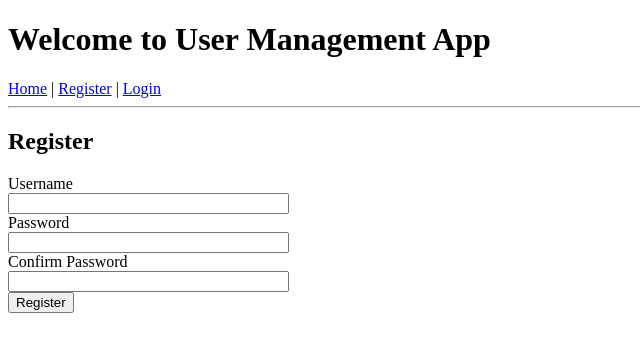
After one commit to sofianeharsal/Prise-en-Main-de-Flask, a Flask app: page /register in a window 1280 px wide. The commit adds this page. Shown: the top 352 px of the page, without its empty margins (0-640 px from the left). Run offline with Flask 3, Linux system fonts and the light colour scheme.

Commit message:
upload app v2

```diff
--- a/web_app/app.py
+++ b/web_app/app.py
@@ -1,17 +1,35 @@
-from flask import Flask, render_template, request, redirect, url_for
+from flask import Flask, render_template, request, redirect, url_for, session, flash
 from flask_sqlalchemy import SQLAlchemy
+from flask_bcrypt import Bcrypt
+from flask_wtf import FlaskForm
+from wtforms import StringField, PasswordField, SubmitField
+from wtforms.validators import DataRequired, Length, EqualTo
 import os
 
 app = Flask(__name__)
 app.config['SQLALCHEMY_DATABASE_URI'] = 'sqlite:///users.db'
 app.config['SQLALCHEMY_TRACK_MODIFICATIONS'] = False
+app.config['SECRET_KEY'] = os.urandom(24)
 db = SQLAlchemy(app)
+bcrypt = Bcrypt(app)
 
 # User model
 class User(db.Model):
     id = db.Column(db.Integer, primary_key=True)
-    username = db.Column(db.String(80), nullable=False)
+    username = db.Column(db.String(80), nullable=False, unique=True)
     password = db.Column(db.String(120), nullable=False)
+
+# Forms
+class RegistrationForm(FlaskForm):
+    username = StringField('Username', validators=[DataRequired(), Length(min=2, max=80)])
+    password = PasswordField('Password', validators=[DataRequired(), Length(min=6)])
+    confirm_password = PasswordField('Confirm Password', validators=[DataRequired(), EqualTo('password')])
+    submit = SubmitField('Register')
+
+class LoginForm(FlaskForm):
+    username = StringField('Username', validators=[DataRequired()])
+    password = PasswordField('Password', validators=[DataRequired()])
+    submit = SubmitField('Login')
 
 # Create the database and the database table
 @app.before_request
@@ -22,12 +40,49 @@ def before_request_func():
 def home():
     return render_template('base.html')
 
+@app.route('/register', methods=['GET', 'POST'])
+def register():
+    form = RegistrationForm()
+    if form.validate_on_submit():
+        hashed_password = bcrypt.generate_password_hash(form.password.data).decode('utf-8')
+        new_user = User(username=form.username.data, password=hashed_password)
+        db.session.add(new_user)
+        db.session.commit()
+        flash('Your account has been created!', 'success')
+        return redirect(url_for('login'))
+    return render_template('register.html', form=form)
+
+@app.route('/login', methods=['GET', 'POST'])
+def login():
+    form = LoginForm()
+    if form.validate_on_submit():
+        user = User.query.filter_by(username=form.username.data).first()
+        if user and bcrypt.check_password_hash(user.password, form.password.data):
+            session['user_id'] = user.id
+            session['username'] = user.username
+            flash('You have been logged in!', 'success')
+            return redirect(url_for('home'))
+        else:
+            flash('Login Unsuccessful. Please check username and password', 'danger')
+    return render_template('login.html', form=form)
+
+@app.route('/logout')
+def logout():
+    session.pop('user_id', None)
+    session.pop('username', None)
+    flash('You have been logged out!', 'success')
+    return redirect(url_for('home'))
+
 @app.route('/add_user', methods=['GET', 'POST'])
 def add_user():
+    if 'user_id' not in session:
+        flash('Please log in to access this page.', 'danger')
+        return redirect(url_for('login'))
     if request.method == 'POST':
         username = request.form['username']
         password = request.form['password']
-        new_user = User(username=username, password=password)
+        hashed_password = bcrypt.generate_password_hash(password).decode('utf-8')
+        new_user = User(username=username, password=hashed_password)
         db.session.add(new_user)
         db.session.commit()
         return redirect(url_for('list_users'))
@@ -35,6 +90,9 @@ def add_user():
 
 @app.route('/list_users')
 def list_users():
+    if 'user_id' not in session:
+        flash('Please log in to access this page.', 'danger')
+        return redirect(url_for('login'))
     users = User.query.all()
     return render_template('list_users.html', users=users)
 
--- a/web_app/templates/base.html
+++ b/web_app/templates/base.html
@@ -8,10 +8,24 @@
 <body>
     <h1>Welcome to User Management App</h1>
     <nav>
-        <a href="{{ url_for('add_user') }}">Add User</a> |
-        <a href="{{ url_for('list_users') }}">List Users</a>
+        <a href="{{ url_for('home') }}">Home</a> |
+        {% if 'user_id' in session %}
+            <a href="{{ url_for('add_user') }}">Add User</a> |
+            <a href="{{ url_for('list_users') }}">List Users</a> |
+            <a href="{{ url_for('logout') }}">Logout</a>
+        {% else %}
+            <a href="{{ url_for('register') }}">Register</a> |
+            <a href="{{ url_for('login') }}">Login</a>
+        {% endif %}
     </nav>
     <hr>
+    {% with messages = get_flashed_messages(with_categories=true) %}
+        {% if messages %}
+            {% for category, message in messages %}
+                <div class="alert alert-{{ category }}">{{ message }}</div>
+            {% endfor %}
+        {% endif %}
+    {% endwith %}
     {% block content %}{% endblock %}
 </body>
 </html>
--- /dev/null
+++ b/web_app/templates/register.html
@@ -0,0 +1,32 @@
+{% extends "base.html" %}
+
+{% block content %}
+<h2>Register</h2>
+<form method="POST" action="">
+    {{ form.hidden_tag() }}
+    <div>
+        {{ form.username.label }}<br>
+        {{ form.username(size=32) }}<br>
+        {% for error in form.username.errors %}
+            <span style="color: red;">[{{ error }}]</span>
+        {% endfor %}
+    </div>
+    <div>
+        {{ form.password.label }}<br>
+        {{ form.password(size=32) }}<br>
+        {% for error in form.password.errors %}
+            <span style="color: red;">[{{ error }}]</span>
+        {% endfor %}
+    </div>
+    <div>
+        {{ form.confirm_password.label }}<br>
+        {{ form.confirm_password(size=32) }}<br>
+        {% for error in form.confirm_password.errors %}
+            <span style="color: red;">[{{ error }}]</span>
+        {% endfor %}
+    </div>
+    <div>
+        {{ form.submit() }}
+    </div>
+</form>
+{% endblock %}
```
Also changed, not shown: web_app/templates/login.html (added, +25 -0 lines), instance/users.db.
